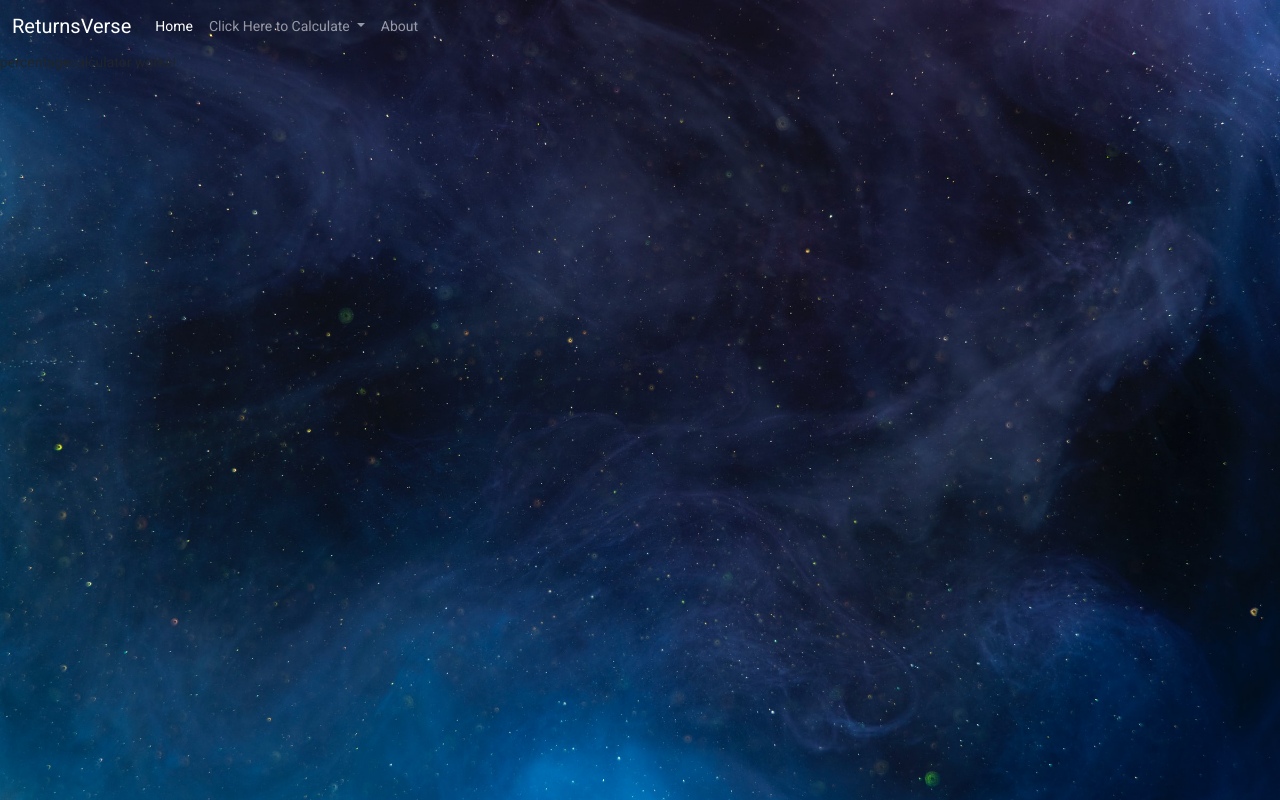
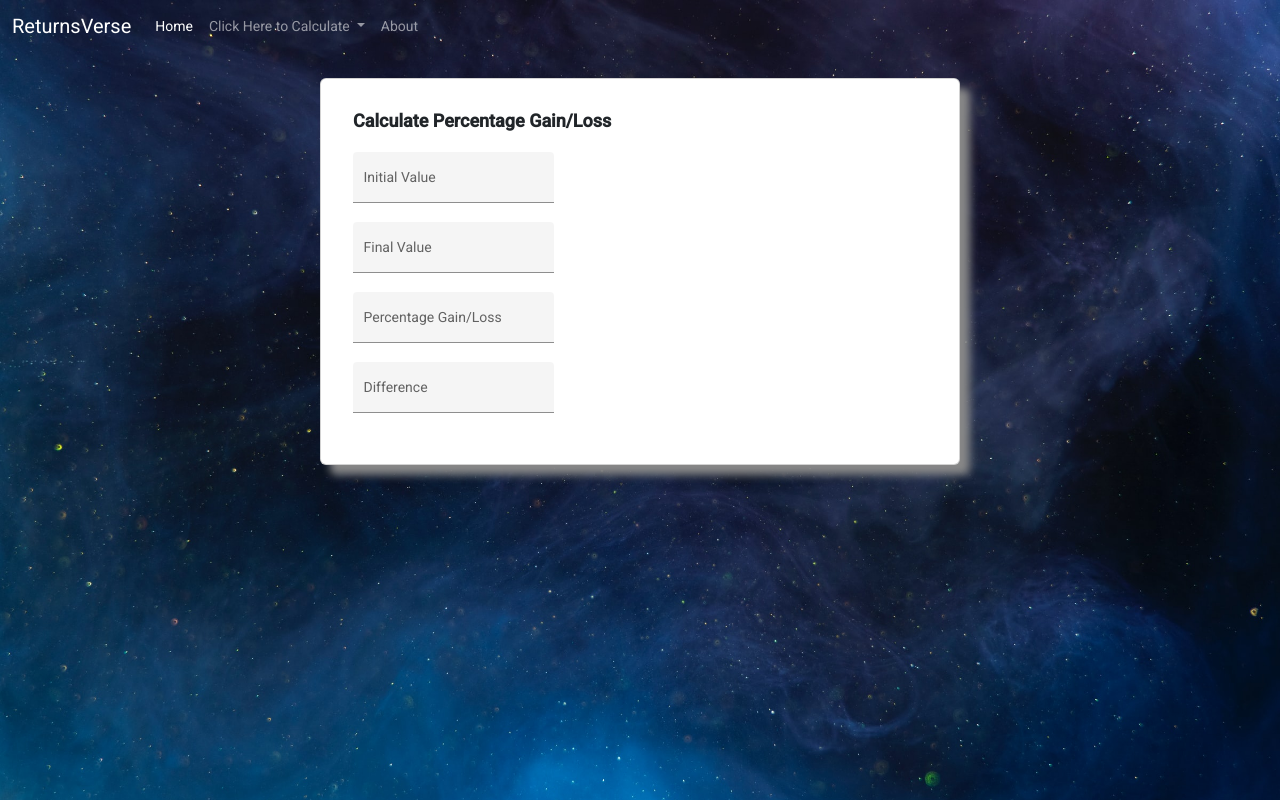
Before and after one commit to SidharthMahai/ReturnsVerse, an Angular app: page /percentagecalculator in a window 1280 px wide. Built offline with nearby package versions, Linux system fonts and the light colour scheme.

Commit message:
Adding form fields to percentage calculator components

```diff
--- a/src/app/app.module.ts
+++ b/src/app/app.module.ts
@@ -10,6 +10,8 @@ import { BrowserAnimationsModule } from '@angular/platform-browser/animations';
 import {MatSliderModule} from '@angular/material/slider';
 import { HomeComponent } from './home/home.component';
 import { PercentagecalculatorComponent } from './percentagecalculator/percentagecalculator.component';
+import {MatFormFieldModule} from '@angular/material/form-field';
+import { MatInputModule } from '@angular/material/input';
 
 @NgModule({
   declarations: [
@@ -26,7 +28,9 @@ import { PercentagecalculatorComponent } from './percentagecalculator/percentage
     BrowserAnimationsModule,
     MatSliderModule,
     FormsModule,
-    ReactiveFormsModule
+    ReactiveFormsModule,
+    MatFormFieldModule,
+    MatInputModule
   ],
   providers: [],
   bootstrap: [AppComponent]
--- a/src/app/percentagecalculator/percentagecalculator.component.html
+++ b/src/app/percentagecalculator/percentagecalculator.component.html
@@ -1,3 +1,30 @@
-<p>
-  percentagecalculator works!
-</p>
+<div class="card">
+  <div class="card-body">
+    <div class="cover-container h-100 p-3 mx-auto flex-column">
+      <main role="main" class="inner cover">
+        <span class="heading1">Calculate Percentage Gain/Loss</span>
+        <br /><br />
+        <mat-form-field appearance="fill">
+          <mat-label>Initial Value</mat-label>
+          <input matInput [(ngModel)]="initialValue"/>
+        </mat-form-field>
+
+        <br />
+        <mat-form-field appearance="fill">
+          <mat-label>Final Value</mat-label>
+          <input matInput [(ngModel)]="finalValue" />
+        </mat-form-field>
+        <br />
+        <mat-form-field appearance="fill">
+          <mat-label>Percentage Gain/Loss</mat-label>
+          <input matInput [(ngModel)]="percentageValue" />
+        </mat-form-field>
+        <br />
+        <mat-form-field appearance="fill">
+          <mat-label>Difference</mat-label>
+          <input matInput [(ngModel)]="differenceValue" />
+        </mat-form-field>
+      </main>
+    </div>
+  </div>
+</div>
--- a/src/app/percentagecalculator/percentagecalculator.component.scss
+++ b/src/app/percentagecalculator/percentagecalculator.component.scss
@@ -0,0 +1,19 @@
+.cover-container {
+    max-width: 45em;
+  }
+
+  .card {
+    margin-top:2%;
+    margin-left:25%;
+    margin-right: 25%;
+  }
+
+  .heading {
+    font-weight: bold;
+    font-size: medium;
+  }
+
+  .heading1 {
+    font-weight: bold;
+    font-size: large;
+  }
--- a/src/app/percentagecalculator/percentagecalculator.component.ts
+++ b/src/app/percentagecalculator/percentagecalculator.component.ts
@@ -6,10 +6,30 @@ import { Component, OnInit } from '@angular/core';
   styleUrls: ['./percentagecalculator.component.scss']
 })
 export class PercentagecalculatorComponent implements OnInit {
-
+initialValue: number;
+finalValue: number;
+percentageValue: number;
+differenceValue: number;
   constructor() { }
 
   ngOnInit() {
   }
 
+  onInitialChange(event: any) {
+    this.initialValue = event.value;
+
+  }
+
+  onFinalChange(event: any) {
+
+  }
+
+  onPercentageChange(event: any) {
+
+  }
+
+  onDifferenceChange(event: any) {
+
+  }
+
 }
--- a/src/app/percentagecalculator/percentagecalculator.module.ts
+++ b/src/app/percentagecalculator/percentagecalculator.module.ts
@@ -2,10 +2,14 @@
 import { NgModule } from '@angular/core';
 import { CommonModule } from '@angular/common';
 import { PercentagecalculatorComponent } from './percentagecalculator.component';
+import {MatFormFieldModule} from '@angular/material/form-field';
+import { MatInputModule } from '@angular/material/input';
 
 @NgModule({
   imports: [
-    CommonModule
+    CommonModule,
+    MatFormFieldModule,
+    MatInputModule
   ],
   declarations: [PercentagecalculatorComponent]
 })
```
